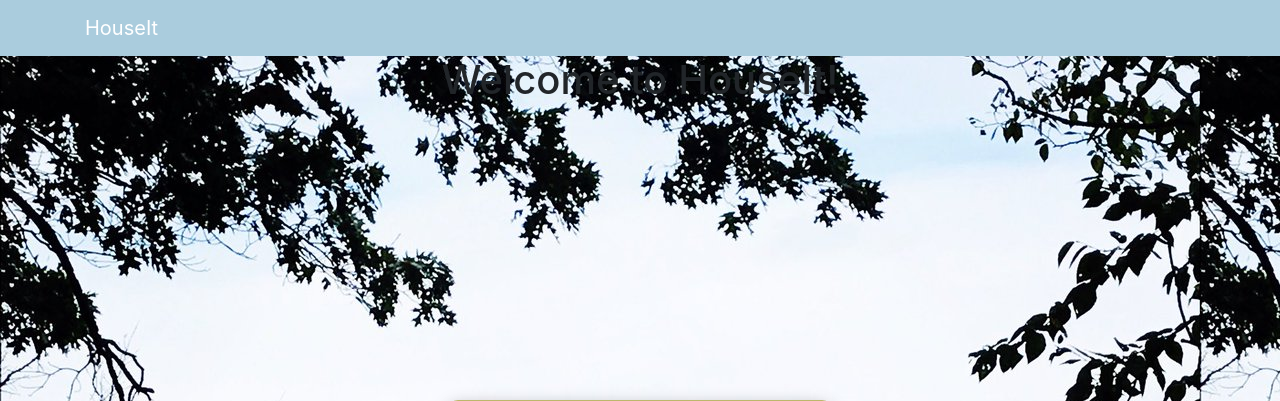
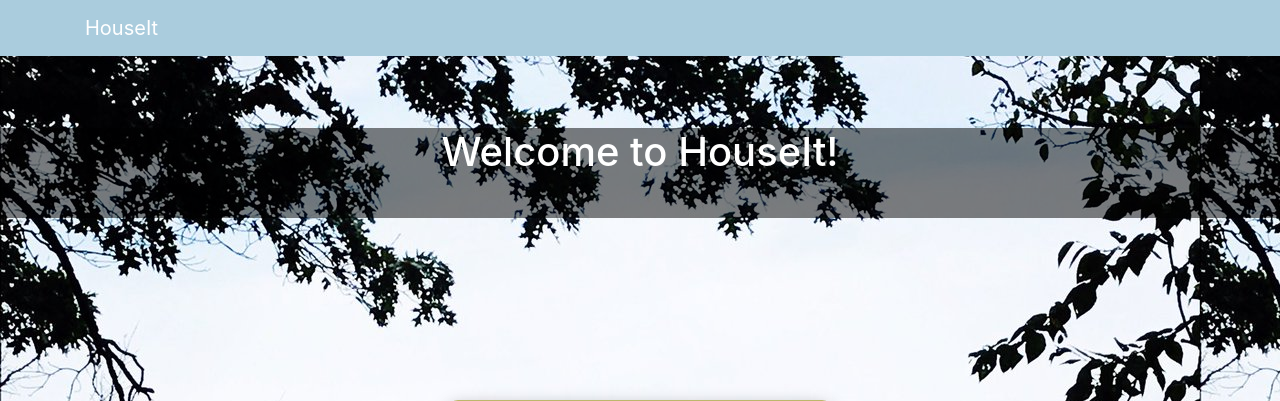
Before and after one commit to dtosca/HouseIt, a Flask app: page / in a window 1280 px wide. Shown: the top 401 px of the page. Run offline with Flask 2, Linux system fonts and the light colour scheme; some libraries are stand-ins or nearby versions.

Commit message:
fancy css for login title

```diff
--- a/templates/login.html
+++ b/templates/login.html
@@ -19,8 +19,12 @@
       body{
           background-image: url({{ url_for('static', filename='images/wellesley-bg.jpg') }});
       }
-      h1, .wrapper {
+      h1{
           text-align: center;
+          margin-top: 10%;
+          color: white;
+          background-color: rgba(0,0,0,0.5);
+          height: 90px;
       }
 
       .button {
@@ -63,8 +67,6 @@
     <div>
       <div class='wrapper'>
 
-      <h1>Welcome to HouseIt!</h1>
-
 
       {% with messages = get_flashed_messages() %}
           {% if messages %}
```
